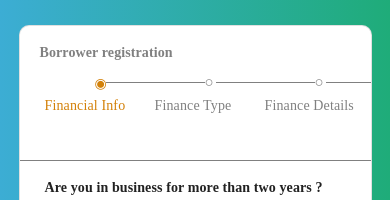
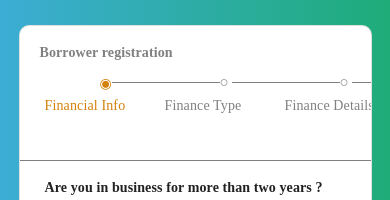
Before and after one commit to codx-ak/borrower, a React (Create React App) app: page / in a window 390 px wide. Shown: the part 172-372 px from the top of the page. Built offline with nearby package versions, Linux system fonts and the light colour scheme; a web font is replaced by a local one.

Commit message:
fix error

```diff
--- a/src/page/formpage.css
+++ b/src/page/formpage.css
@@ -166,7 +166,7 @@
         left: -40%;
     }
     .left-steps p{
-        min-width: 100px;
+        min-width: 110px;
         height: 50px;
         padding: 5px;
         padding-top: 25px !important;
```
